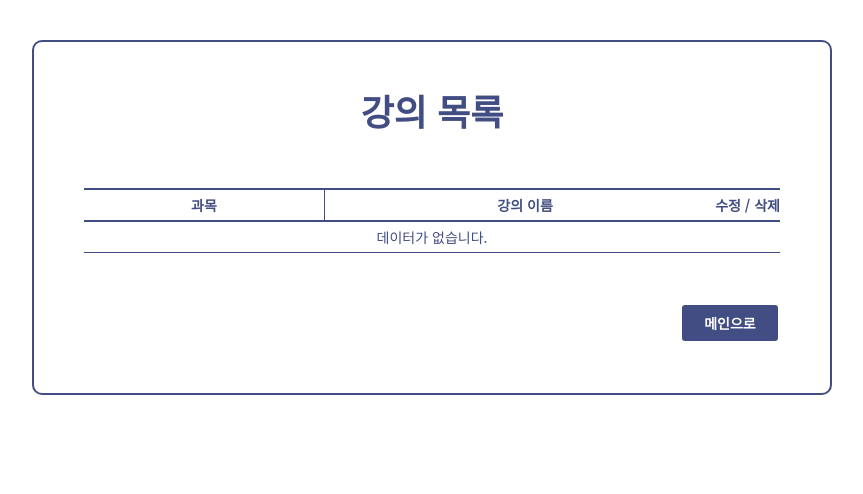
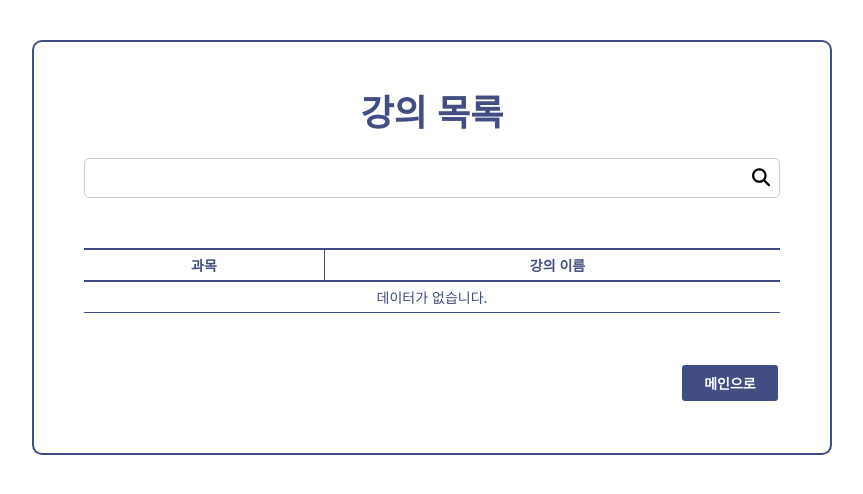
Before and after one commit to Nouh-PROJECT/Nouh, a Flask app: page /list in a window 1280 px wide. Shown: the part 80-574 px from the top of the page, without its empty margins (208-1071 px from the left). Run offline with Flask 3, Linux system fonts and the light colour scheme; the visitor is signed in with stand-in values (Sample User, id 1); data that the repository does not hold is empty; some libraries are stand-ins or nearby versions.

Commit message:
검색창

```diff
--- a/flask/app/templates/lecture/lectureList.html
+++ b/flask/app/templates/lecture/lectureList.html
@@ -15,12 +15,17 @@
 <div class="form-wrapper form-quiz-list">
     <div class="form-template quiz-list">
         <h1 class="form-title">강의 목록</h1>
-
+        <form class="search-area" onsubmit="return Search()">
+            <div>
+                <input type="search" name="keyword">
+                <button class="button" type="submit"><i class="fa-solid fa-magnifying-glass"></i></button>
+            </div>
+        </form>
         <div class="form-content">
             <div class="form-row header">
                 <div class="form-column subject">과목</div>
                 <div class="form-column question">강의 이름</div>
-                <div class="form-column actions">수정 / 삭제</div>
+                <div class="form-column actions"></div>
             </div>
             {% if lectures | length == 0 %}
                 <div class="form-row">
```
